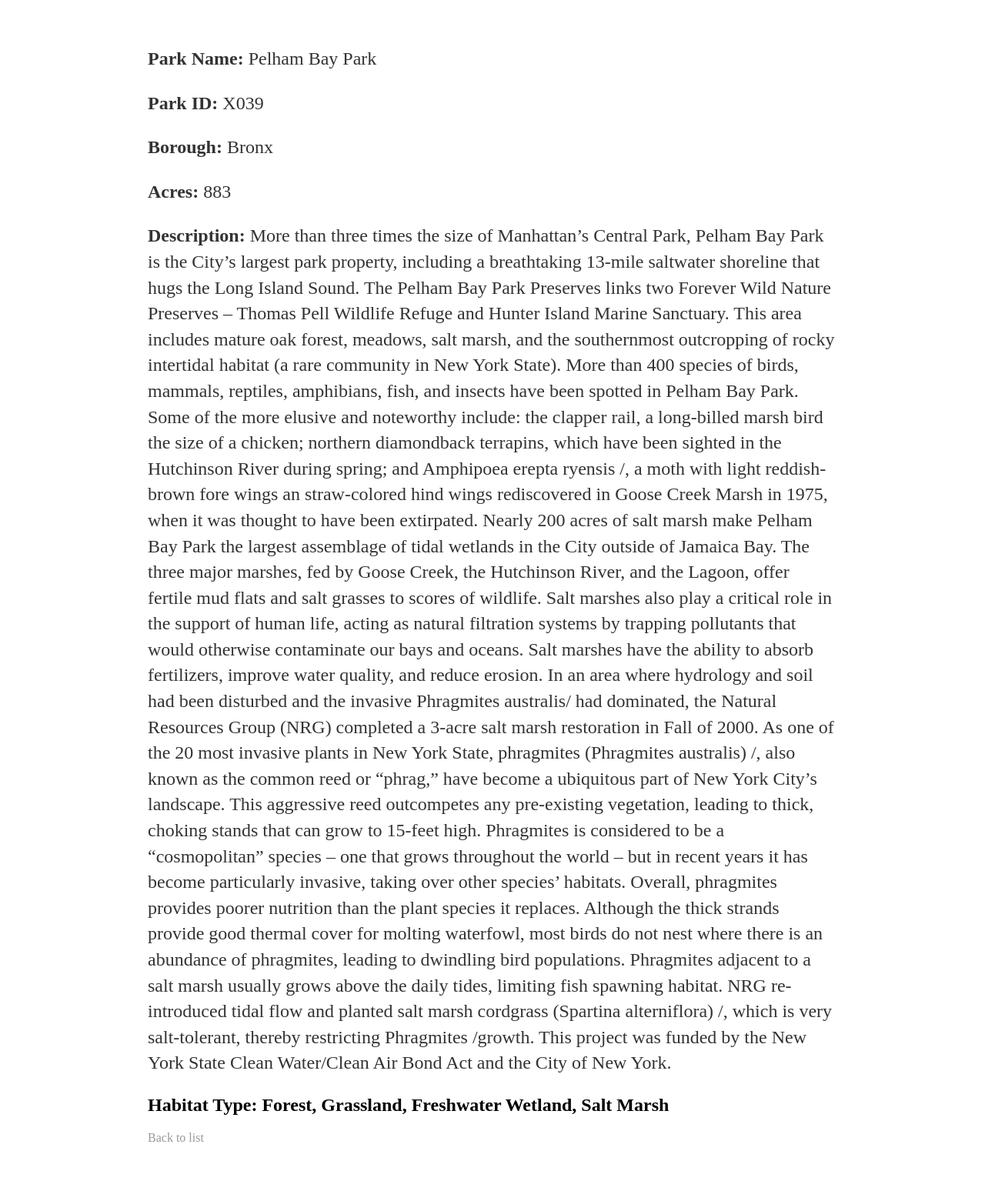
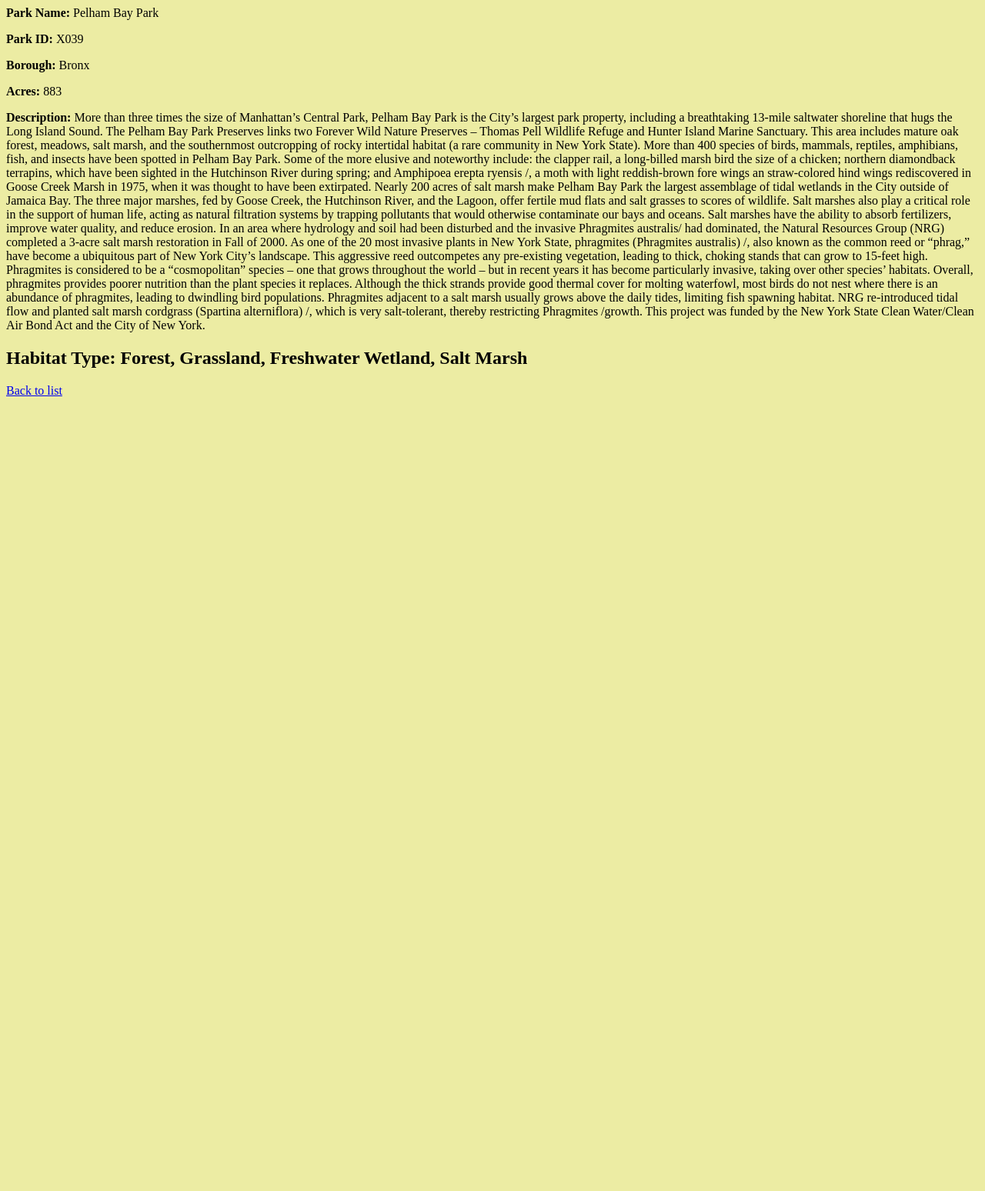
Before and after one commit to annabellamelvin/annabellamelvin.github.io, a Jekyll site: the page Nature_Preserves/parks/X039_883.html, which Jekyll copies as it is, in a window 1280 px wide. Shown: the whole page at 77% size. Built offline with Jekyll 4.4.1, drawn with Linux system fonts in a browser that asks for light colours; after the commit the page ends 900 px from its top, so only the background shows below that.

Commit message:
Update X039_883.html

```diff
--- a/Nature_Preserves/parks/X039_883.html
+++ b/Nature_Preserves/parks/X039_883.html
@@ -2,7 +2,7 @@
    <head>
       <meta http-equiv="Content-Type" content="text/html; charset=UTF-8">
       <title>Nature Preserves</title>
-      <link href="https://annabellamelvin.github.io/css/main.css" rel="stylesheet" type="text/css">
+      <link href="https://annabellamelvin.github.io/css/index.css" rel="stylesheet" type="text/css">
    </head>
    <body>
       <p><b>Park Name: </b>Pelham Bay Park
@@ -53,5 +53,5 @@
 
       </p>
       <h2><b>Habitat Type: </b>Forest, Grassland, Freshwater Wetland, Salt Marsh
-      </h2><a href="https://annabellamelvin.github.io/assignments">Back to list</a></body>
+      </h2><a href="https://annabellamelvin.github.io/Nature_Preserves/Parks.html">Back to list</a></body>
 </html>
```
